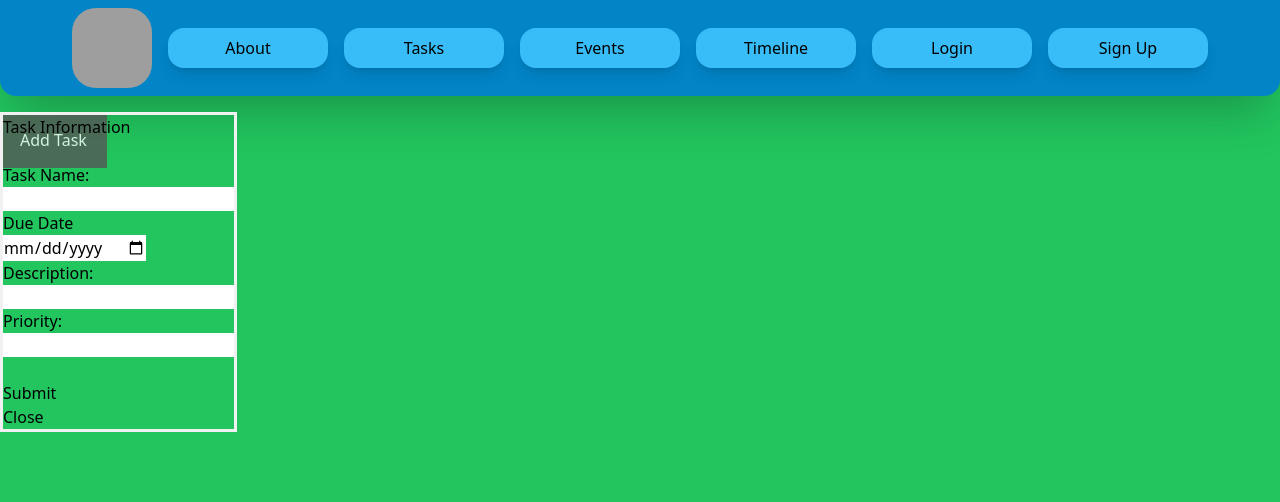
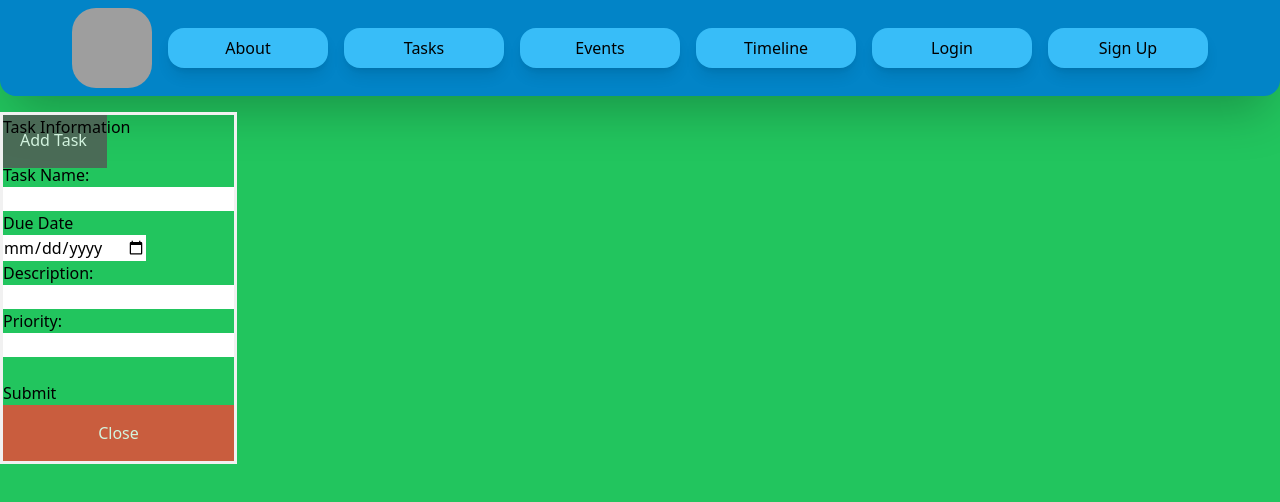
Before and after one commit to K7theCompSciMan/taskermind, a SvelteKit app: page /tasks in a window 1280 px wide. Both pictures are taken after a click on the button "Add Task". Shown: the top 502 px of the page. Built offline with nearby package versions, Linux system fonts and the light colour scheme; grey boxes are pictures that could not be loaded.

Commit message:
now even better

```diff
--- a/src/routes/tasks/+page.svelte
+++ b/src/routes/tasks/+page.svelte
@@ -17,6 +17,16 @@
   /* bottom: 23px;
   right: 28px;
   width: 280px; */
+}
+.cancel {
+  width: 100%;
+  padding: 16px 20px;
+  background-color: #f44336;
+  color: white;
+  border: none;
+  cursor: pointer;
+  opacity: 0.8;
+
 }
 
 /* The popup form - hidden by default */
@@ -94,7 +104,7 @@
 		<br>
 		<input type = "submit" value = "Submit">
 	</form>
-	<button class="btn cancel" on:click={closeForm}>Close</button>
+	<button class="cancel" on:click={closeForm}>Close</button>
 
 </div>
 
```
